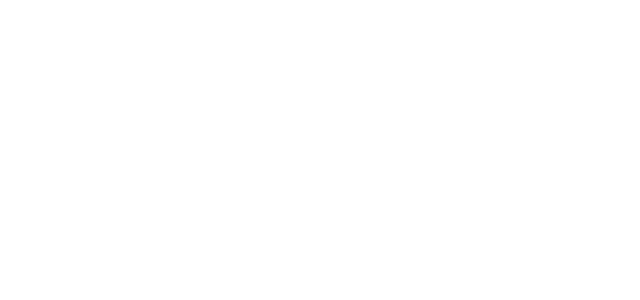
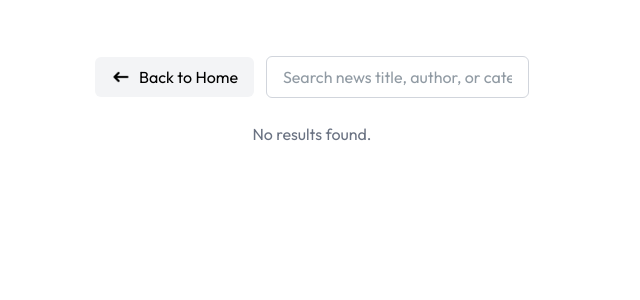
Before and after one commit to chartchai-class/the-social-anti-fake-news-system-phase-ii-check-it-off, a Vue app: page /search in a window 1280 px wide. Before the commit this address had no page. Shown: the top 300 px of the page, without its empty margins (368-1008 px from the left). Built offline with nearby package versions, Linux system fonts and the light colour scheme.

Commit message:
add SearchPage with Pinia integration and routing support

```diff
--- a/src/components/NewsList.vue
+++ b/src/components/NewsList.vue
@@ -193,6 +193,12 @@ const searchedNews = computed(() => {
         placeholder="Search news by title, author, or category..."
         class="w-[330px] h-[40px] px-4 border border-gray-300 rounded-lg focus:ring-2 focus:ring-blue-500 outline-none text-gray-700"
       />
+      <button
+        @click="$router.push('/search')"
+        class="bg-blue-500 text-white px-4 py-2 rounded-md hover:bg-blue-600 transition ml-[5px]"
+      >
+        Search News
+      </button>
     </div>
 
     <div
--- /dev/null
+++ b/src/pages/SearchPage.vue
@@ -0,0 +1,72 @@
+<script setup lang="ts">
+import { ref, watch, onMounted } from "vue";
+import { useNewsStore } from "@/stores/newsStore";
+import { useRouter } from "vue-router";
+import NewsList from "@/components/NewsList.vue";
+import AsideMenu from "@/components/AsideMenu.vue";
+
+const router = useRouter();
+const newsStore = useNewsStore();
+
+const query = ref("");
+const isLoading = ref(false);
+const results = ref<any[]>([]);
+const user = ref(JSON.parse(localStorage.getItem("user") || "null"));
+
+async function searchNews() {
+  if (!query.value.trim()) {
+    results.value = [];
+    return;
+  }
+  try {
+    isLoading.value = true;
+    const res = await newsStore.searchNews(query.value);
+    results.value = res || [];
+  } finally {
+    isLoading.value = false;
+  }
+}
+
+watch(query, searchNews); // ค้นอัตโนมัติเมื่อพิมพ์
+
+onMounted(() => {
+  query.value = "";
+});
+</script>
+
+<template>
+  <div class="flex min-h-screen font-[Outfit] bg-white">
+    <AsideMenu :user="user" />
+
+    <div class="flex-1 ml-[80px] px-8 py-6">
+      <div class="flex items-center gap-3 mb-6">
+        <button
+          @click="router.push('/home')"
+          class="flex items-center gap-2 bg-gray-100 hover:bg-gray-300 text-black px-4 py-2 rounded-md"
+        >
+          <img src="@/assets/Card/Back.png" class="w-5 h-5" />
+          Back to Home
+        </button>
+
+        <input
+          v-model="query"
+          type="text"
+          placeholder="Search news title, author, or category..."
+          class="flex-1 border border-gray-300 rounded-md px-4 py-2 text-[16px]"
+        />
+      </div>
+
+      <div v-if="isLoading" class="text-gray-500 text-center">Searching...</div>
+      <div v-else-if="results.length === 0" class="text-center text-gray-500">
+        No results found.
+      </div>
+
+      <NewsList
+        v-else
+        :filterIndex="0"
+        :itemsPerPage="results.length"
+        :newsList="results"
+      />
+    </div>
+  </div>
+</template>
--- a/src/router/index.ts
+++ b/src/router/index.ts
@@ -36,6 +36,12 @@ const routes = [
     name: "UserManage",
     component: UserManage,
   },
+  {
+  path: "/search",
+  name: "Search",
+  component: () => import("@/pages/SearchPage.vue"),
+},
+
 ];
 
 export default createRouter({
--- a/src/stores/newsStore.ts
+++ b/src/stores/newsStore.ts
@@ -46,7 +46,8 @@ export const useNewsStore = defineStore("newsStore", {
 
         if (res.status === 200 || res.status === 201) {
           console.log("🌟 Vote submitted successfully.");
-          if (votePayload.news_id) await this.fetchNewsById(votePayload.news_id);
+          if (votePayload.news_id)
+            await this.fetchNewsById(votePayload.news_id);
         } else {
           throw new Error("Vote submission failed");
         }
@@ -59,7 +60,9 @@ export const useNewsStore = defineStore("newsStore", {
     async fetchCommentsByNewsId(newsId: number) {
       this.isLoading = true;
       try {
-        const res = await axios.get(`http://localhost:8080/api/votes/news/${newsId}`);
+        const res = await axios.get(
+          `http://localhost:8080/api/votes/news/${newsId}`
+        );
         this.comments = Array.isArray(res.data) ? res.data : [];
       } catch (err) {
         console.error("Failed to fetch comments:", err);
@@ -67,5 +70,17 @@ export const useNewsStore = defineStore("newsStore", {
         this.isLoading = false;
       }
     },
+
+    async searchNews(query: string) {
+      try {
+        const res = await axios.get(`http://localhost:8080/api/news/search`, {
+          params: { q: query },
+        });
+        return res.data;
+      } catch (err) {
+        console.error("Failed to search news:", err);
+        return [];
+      }
+    },
   },
 });
```
Lines whose indentation alone changed are shown as unchanged.
